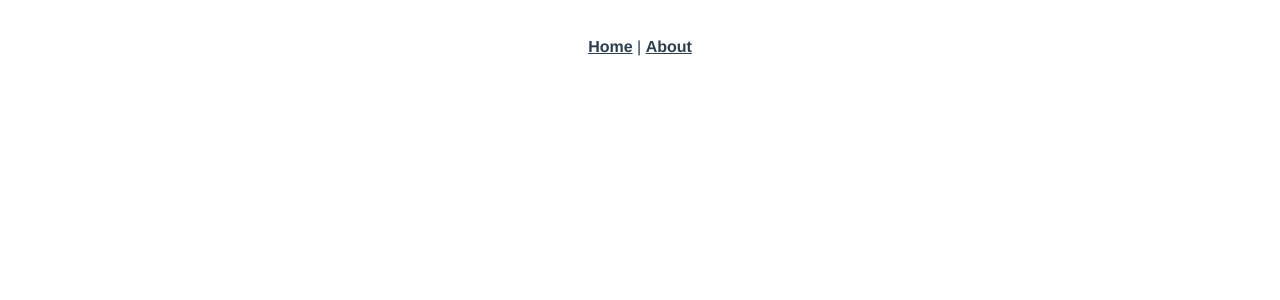
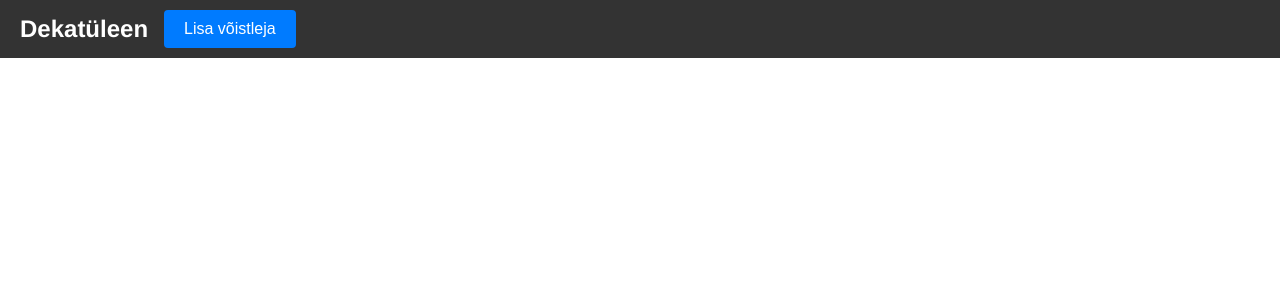
Before and after one commit to BachmannKarlHendrik/i62-proovit--frontend, a Vue app: page /#/athlete/1 in a window 1280 px wide. Before the commit this address had no page. Shown: the top 300 px of the page. Built offline with nearby package versions, Linux system fonts and the light colour scheme.

Commit message:
Navbar created

```diff
--- a/public/index.html
+++ b/public/index.html
@@ -5,11 +5,11 @@
     <meta http-equiv="X-UA-Compatible" content="IE=edge">
     <meta name="viewport" content="width=device-width,initial-scale=1.0">
     <link rel="icon" href="<%= BASE_URL %>favicon.ico">
-    <title><%= htmlWebpackPlugin.options.title %></title>
+    <title>Dekatüleen</title>
   </head>
   <body>
     <noscript>
-      <strong>We're sorry but <%= htmlWebpackPlugin.options.title %> doesn't work properly without JavaScript enabled. Please enable it to continue.</strong>
+      <strong>We're sorry but Dekatüleen doesn't work properly without JavaScript enabled. Please enable it to continue.</strong>
     </noscript>
     <div id="app"></div>
     <!-- built files will be auto injected -->
--- a/src/App.vue
+++ b/src/App.vue
@@ -1,7 +1,7 @@
 <template>
-  <nav>
-    <router-link to="/">Home</router-link> |
-    <router-link to="/about">About</router-link>
+  <nav class="navbar">
+      <div class="logo">Dekatüleen</div>
+      <button class="add-button">Lisa võistleja</button>
   </nav>
   <router-view/>
 </template>
@@ -15,16 +15,40 @@
   color: #2c3e50;
 }
 
-nav {
-  padding: 30px;
+body, html {
+  margin: 0;
+  padding: 0;
 }
 
-nav a {
-  font-weight: bold;
-  color: #2c3e50;
+.navbar {
+  display: flex;
+  justify-content: left;
+  align-items: center;
+  background-color: #333;
+  padding: 10px 20px;
+  color: #fff;
 }
 
-nav a.router-link-exact-active {
-  color: #42b983;
+.logo {
+  font-size: 24px;
+  font-weight: bold;
+  margin: 0px 8px 0px 0px;
+}
+
+/* Style the blue button */
+.add-button {
+  background-color: #007bff; /* Blue color for the button */
+  color: #fff; /* Text color for the button */
+  padding: 10px 20px; /* Adjust padding as needed */
+  border: none;
+  border-radius: 4px;
+  cursor: pointer;
+  font-size: 16px; /* Adjust font size as needed */
+  margin: 0px 8px 0px 8px;
+}
+
+/* Hover effect for the button (optional) */
+.add-button:hover {
+  background-color: #0056b3; /* Darker blue on hover */
 }
 </style>
--- a/src/router/index.js
+++ b/src/router/index.js
@@ -8,12 +8,12 @@
     component: HomeView
   },
   {
-    path: '/about',
-    name: 'about',
+    path: '/athlete',
+    name: 'athlete',
     // route level code-splitting
     // this generates a separate chunk (about.[hash].js) for this route
     // which is lazy-loaded when the route is visited.
-    component: () => import(/* webpackChunkName: "about" */ '../views/AboutView.vue')
+    component: () => import(/* webpackChunkName: "about" */ '../views/AthleteView.vue')
   }
 ]
 
--- a/src/views/AboutView.vue
+++ /dev/null
@@ -1,5 +0,0 @@
-<template>
-  <div class="about">
-    <h1>This is an about page</h1>
-  </div>
-</template>
--- /dev/null
+++ b/src/views/AthleteView.vue
@@ -0,0 +1,3 @@
+<template>
+  <div></div>
+</template>
```
